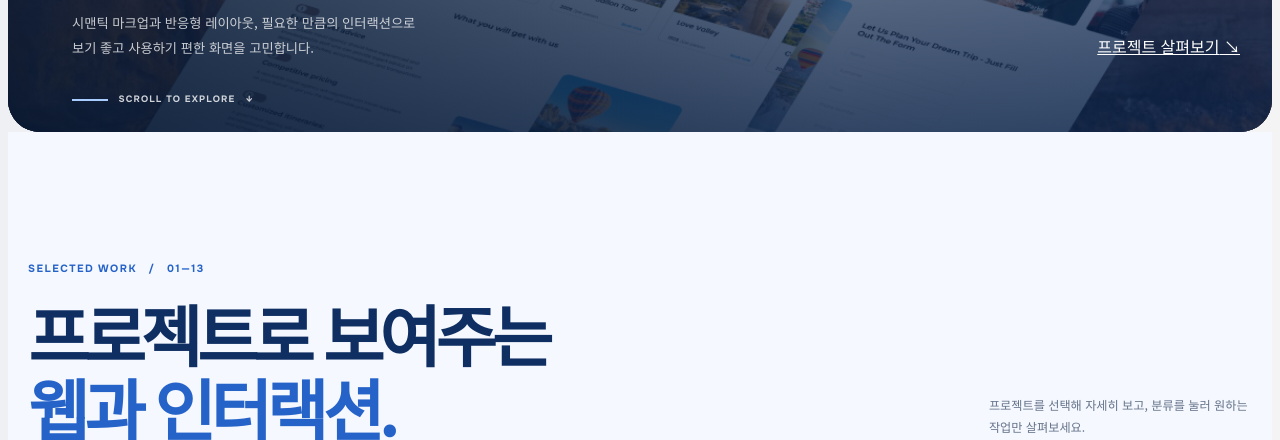
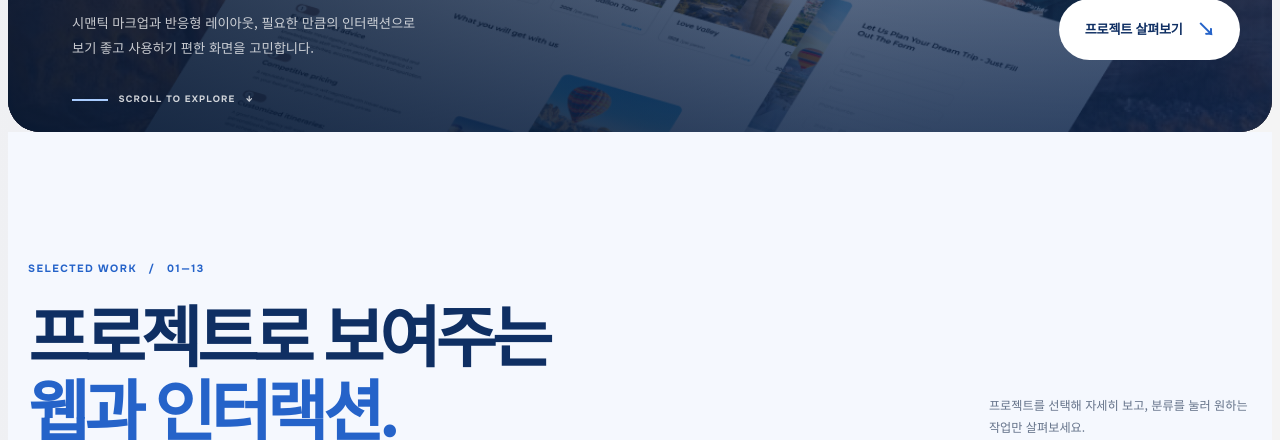
Before and after one commit to gogoringhye/ex, a plain HTML site: page index.html in a window 1280 px wide. Shown: the part 660-1100 px from the top of the page. Drawn offline with Linux system fonts and the light colour scheme.

Commit message:
Update style.css

```diff
--- a/style.css
+++ b/style.css
@@ -1605,3 +1605,46 @@ main {
   .skills .skill-card + .skill-card { padding-left: 1.5rem; }
   .skills .skill-card h3 { margin-top: 1.25rem; }
 }
+
+.magnetic {
+  display: inline-block;
+  color: inherit;
+  text-decoration: none;
+  transform: translate3d(var(--magnetic-x, 0), var(--magnetic-y, 0), 0);
+  transition: transform 380ms var(--ease-out);
+  will-change: transform;
+}
+.magnetic__inner {
+  display: inline-flex;
+  min-height: 3.5rem;
+  align-items: center;
+  gap: 0.9rem;
+  padding: 0.9rem 1.55rem;
+  border: 1px solid rgba(255, 255, 255, 0.75);
+  border-radius: 999px;
+  background: #fff;
+  color: #0f2f63;
+  font-size: 0.82rem;
+  font-weight: 700;
+  letter-spacing: -0.02em;
+  transform: translate3d(var(--magnetic-inner-x, 0), var(--magnetic-inner-y, 0), 0);
+  transition: transform 380ms var(--ease-out), box-shadow 350ms ease, background-color 250ms ease;
+}
+.magnetic:hover .magnetic__inner,
+.magnetic:focus-visible .magnetic__inner {
+  background: #f1f7ff;
+  box-shadow: 0 0 0 5px rgba(169, 204, 255, 0.2), 0 14px 36px rgba(5, 23, 52, 0.22);
+}
+.magnetic:focus-visible { outline: none; }
+.magnetic__arrow {
+  display: inline-block;
+  color: #2563c9;
+  font-size: 1.1rem;
+  transition: transform 350ms var(--ease-out);
+}
+.magnetic:hover .magnetic__arrow,
+.magnetic:focus-visible .magnetic__arrow { transform: translate(0.25rem, 0.15rem); }
+
+@media (max-width: 760px) {
+  .magnetic__inner { min-height: 3.25rem; padding: 0.8rem 1.2rem; }
+}
```
